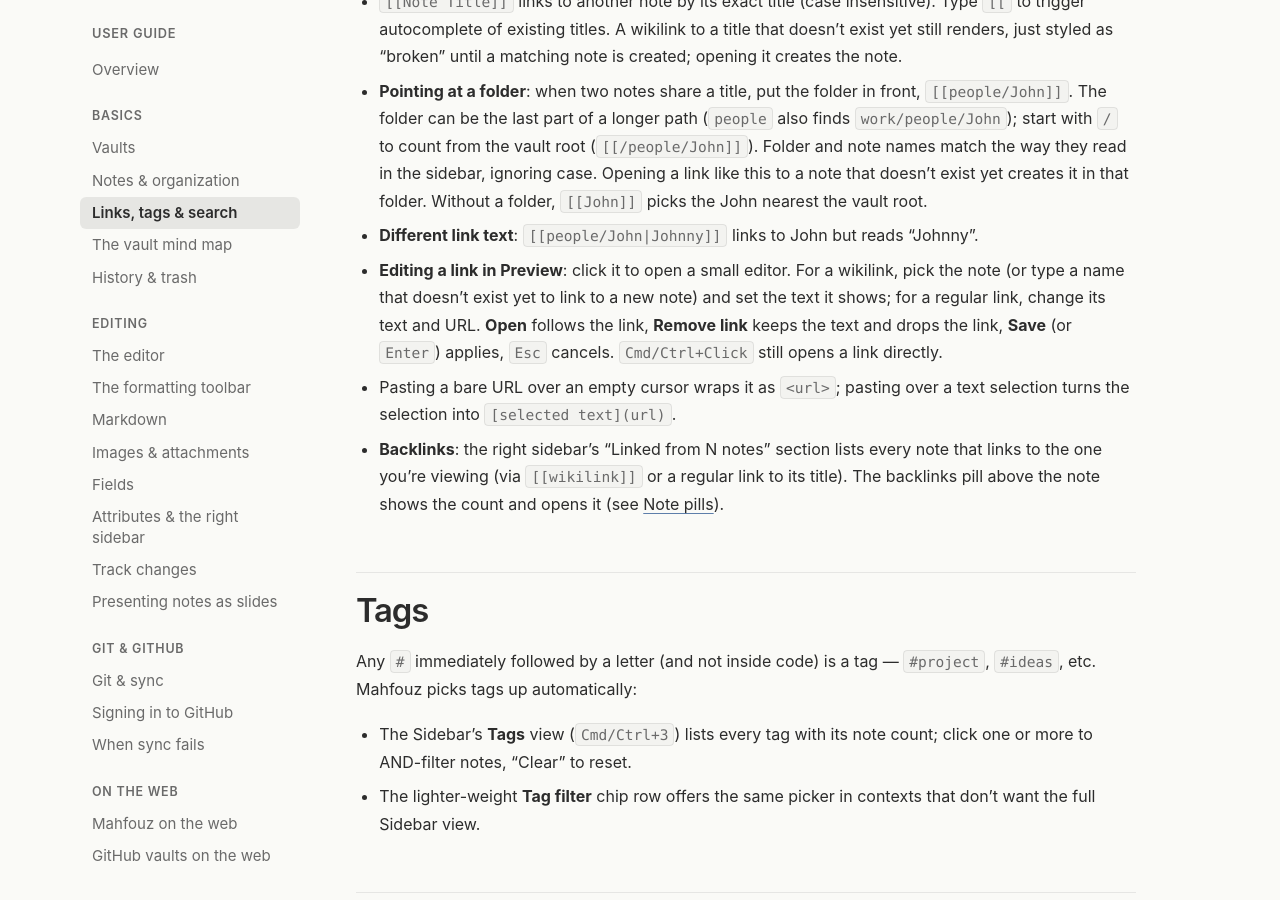
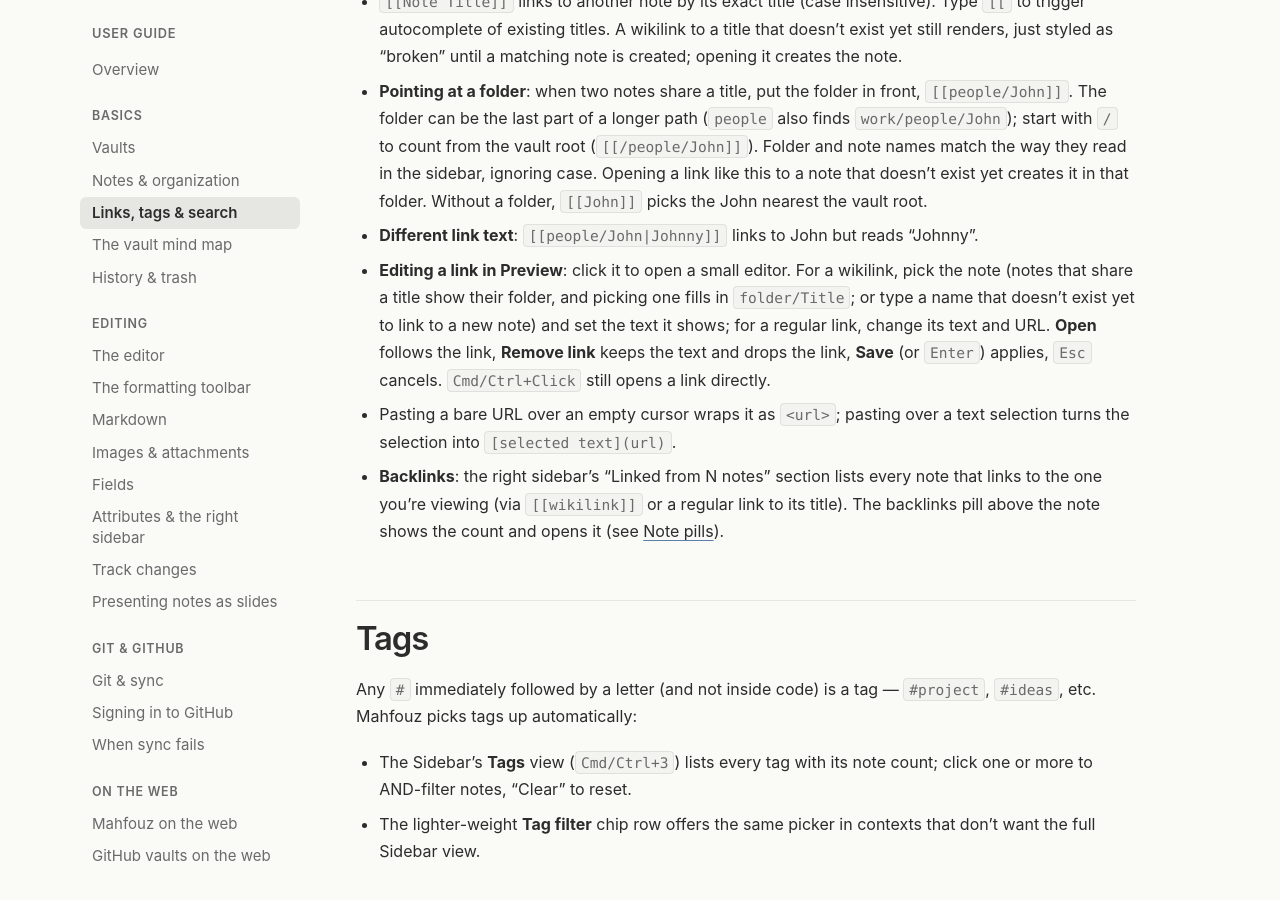
Before and after one commit to mahfouz-app/docs, a Jekyll site: the page built from guide/links.md, in a window 1280 px wide and 900 px high, scrolled down 400 px. Built offline with Jekyll 4.4.1, drawn with Linux system fonts in a browser that asks for light colours.

Commit message:
docs(guide): the link editor's picker fills in the folder for shared titles
Co-Authored-By: Claude Opus 5.5 <noreply@anthropic.com>

```diff
--- a/guide/links.md
+++ b/guide/links.md
@@ -21,8 +21,9 @@ permalink: /guide/links/
 - **Different link text**: `[[people/John|Johnny]]` links to John but
   reads "Johnny".
 - **Editing a link in Preview**: click it to open a small editor. For a
-  wikilink, pick the note (or type a name that doesn't exist yet to link
-  to a new note) and set the text it shows; for a regular link, change its
+  wikilink, pick the note (notes that share a title show their folder,
+  and picking one fills in `folder/Title`; or type a name that doesn't
+  exist yet to link to a new note) and set the text it shows; for a regular link, change its
   text and URL. **Open** follows the link, **Remove link** keeps the text
   and drops the link, **Save** (or `Enter`) applies, `Esc` cancels.
   `Cmd/Ctrl+Click` still opens a link directly.
```
